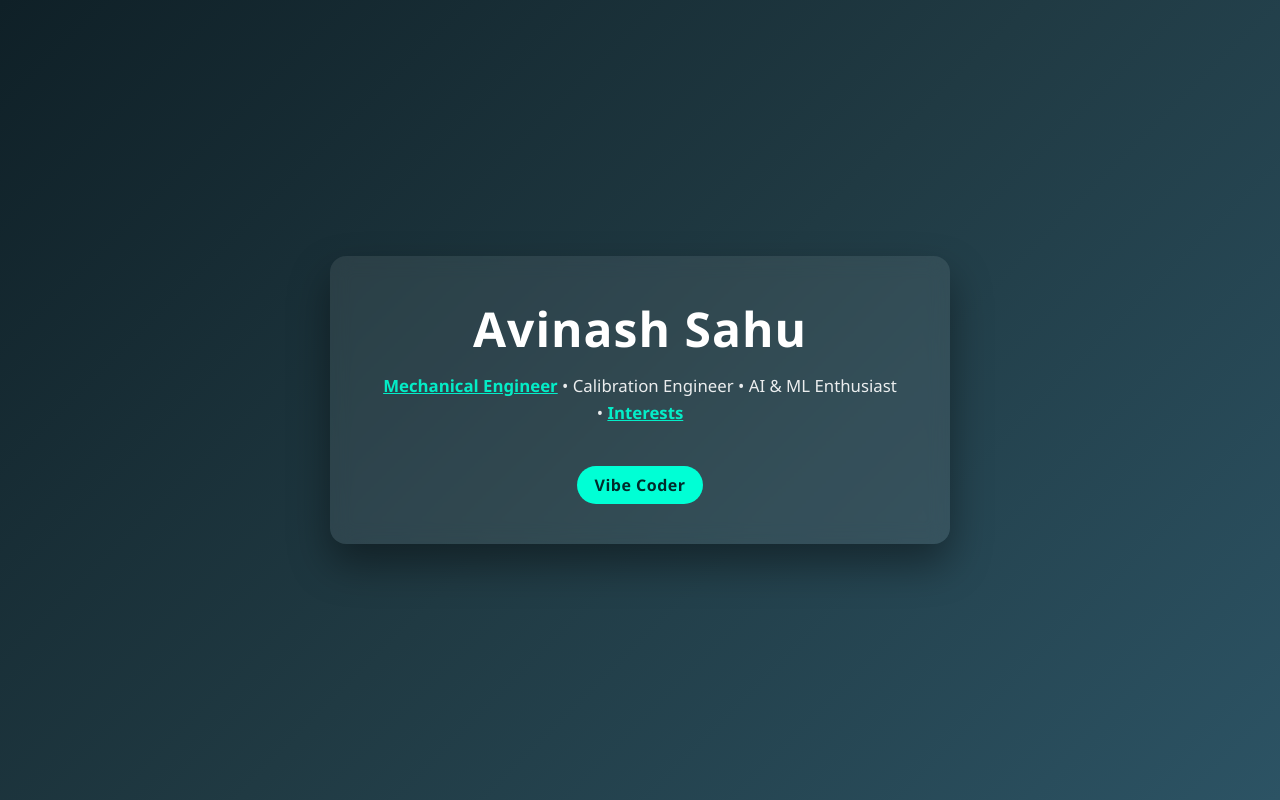
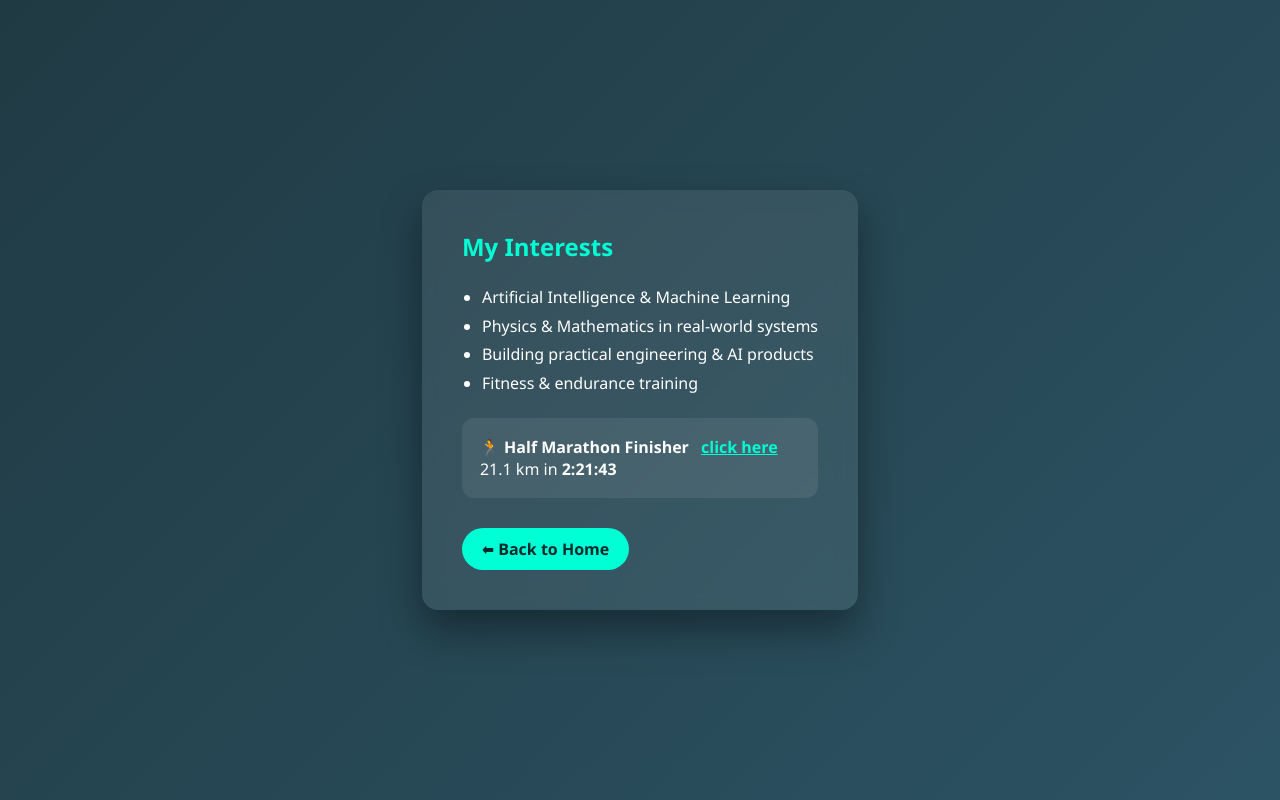
Before and after one commit to Avi795/avi795.github.io, a plain HTML site: page interests.html in a window 1280 px wide. Drawn offline with Linux system fonts and the light colour scheme.

Commit message:
Update interests.html

```diff
--- a/interests.html
+++ b/interests.html
@@ -3,78 +3,55 @@
 <head>
   <meta charset="UTF-8" />
   <meta name="viewport" content="width=device-width, initial-scale=1.0" />
-  <title>Avinash Sahu | Vibe Coder</title>
+  <title>Interests | Avinash Sahu</title>
 
   <style>
     body {
       margin: 0;
-      height: 100vh;
+      min-height: 100vh;
       display: flex;
       align-items: center;
       justify-content: center;
-      background: linear-gradient(135deg, #0f2027, #203a43, #2c5364);
+      background: linear-gradient(135deg, #203a43, #2c5364);
       font-family: 'Segoe UI', Tahoma, Geneva, Verdana, sans-serif;
       color: #ffffff;
-      text-align: center;
     }
 
     .card {
-      max-width: 520px;
-      padding: 40px 50px;
+      max-width: 600px;
+      padding: 40px;
       border-radius: 16px;
       background: rgba(255, 255, 255, 0.08);
-      box-shadow: 0 20px 40px rgba(0,0,0,0.4);
+      box-shadow: 0 20px 40px rgba(0, 0, 0, 0.4);
       backdrop-filter: blur(10px);
     }
 
-    h1 {
-      margin: 0;
-      font-size: 3rem;
-      letter-spacing: 1px;
+    h2 {
+      margin-top: 0;
+      color: #00ffd5;
     }
 
-    p {
-      margin-top: 12px;
-      font-size: 1.05rem;
-      opacity: 0.9;
-      line-height: 1.6;
+    ul {
+      line-height: 1.8;
+      padding-left: 20px;
     }
 
-    .tag {
-      margin-top: 22px;
-      display: inline-block;
-      padding: 8px 18px;
-      border-radius: 999px;
-      background: #00ffd5;
-      color: #002b2b;
-      font-weight: 600;
-      letter-spacing: 0.5px;
+    .highlight {
+      margin-top: 20px;
+      padding: 18px;
+      border-radius: 12px;
+      background: rgba(255, 255, 255, 0.08);
     }
 
-    .link {
+    .proof {
       color: #00ffd5;
-      cursor: pointer;
       font-weight: 600;
+      margin-left: 8px;
       text-decoration: underline;
     }
 
-    .mech-link {
-      color: #00ffd5;
-      cursor: pointer;
-      font-weight: 600;
-      text-decoration: underline;
-    }
-
-    .mech-content {
-      margin-top: 14px;
-      display: none;
-      font-size: 0.95rem;
-      opacity: 0.92;
-      text-align: left;
-    }
-
     .back {
-      margin-top: 20px;
+      margin-top: 30px;
       display: inline-block;
       padding: 10px 20px;
       border-radius: 999px;
@@ -88,56 +65,30 @@
 
 <body>
   <div class="card">
-    <h1>Avinash Sahu</h1>
+    <h2>My Interests</h2>
 
-    <p>
-      <span class="mech-link" onclick="toggleMech()">Mechanical Engineer</span> •
-      Calibration Engineer •
-      AI & ML Enthusiast •
-      <a class="link" href="interests.html" target="_blank">Interests</a>
-    </p>
+    <ul>
+      <li>Artificial Intelligence & Machine Learning</li>
+      <li>Physics & Mathematics in real-world systems</li>
+      <li>Building practical engineering & AI products</li>
+      <li>Fitness & endurance training</li>
+    </ul>
 
-    <!-- Mechanical Engineering Technical Introduction -->
-    <div class="mech-content" id="mechContent">
-      <p>
-        I hold a <strong>Master’s degree (M.Tech) in Mechanical Engineering from IIT (ISM) Dhanbad</strong>.
-        During my postgraduate studies, I worked on an M.Tech project focused on
-        <strong>porous bearing analysis</strong>
-        (<a
-          class="link"
-          href="https://link.springer.com/chapter/10.1007/978-981-99-4270-1_58"
-          target="_blank"
-          rel="noopener noreferrer"
-        >click here</a>).
-      </p>
-
-      <p>
-        My work involved studying lubrication mechanisms in porous media,
-        analyzing fluid flow characteristics, and evaluating bearing performance
-        parameters such as load-carrying capacity and stability.
-      </p>
-
-      <p>
-        This experience strengthened my understanding of
-        <strong>tribology, fluid mechanics, and applied mathematics</strong>,
-        and helped me develop a strong analytical and research-oriented mindset.
-      </p>
-
-      <!-- Back to Home Button -->
-      <a class="back" href="index.html">⬅ Back to Home</a>
+    <div class="highlight">
+      🏃 <strong>Half Marathon Finisher</strong>
+      <a
+        class="proof"
+        href="https://sportstimingsolutions.in/results?q=eyJlX25hbWUiOiJCYWphaiBQdW5lIE1hcmF0aG9uIDIwMjUiLCJlX2lkIjo5MDAzOSwiYmliTm8iOiIyNjc4In0%3D"
+        target="_blank"
+        rel="noopener noreferrer"
+      >
+        click here
+      </a>
+      <br />
+      21.1 km in <strong>2:21:43</strong>
     </div>
 
-    <div class="tag">Vibe Coder</div>
+    <a class="back" href="index.html">⬅ Back to Home</a>
   </div>
-
-  <script>
-    function toggleMech() {
-      const content = document.getElementById("mechContent");
-      content.style.display =
-        content.style.display === "none" || content.style.display === ""
-          ? "block"
-          : "none";
-    }
-  </script>
 </body>
 </html>
```
